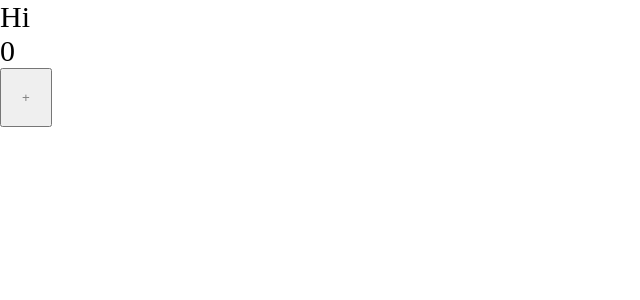
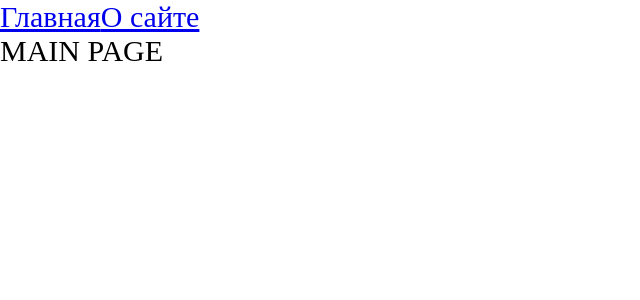
Before and after one commit to alx8437/production_project, a React app: page / in a window 1280 px wide. Shown: the top 300 px of the page, without its empty margins (0-640 px from the left). Built offline with nearby package versions, Linux system fonts and the light colour scheme.

Commit message:
BP-6 Add Routing and Lazy loading

```diff
--- a/package.json
+++ b/package.json
@@ -15,6 +15,7 @@
     "@types/node": "^17.0.21",
     "@types/react": "^17.0.39",
     "@types/react-dom": "^17.0.11",
+    "@types/react-router-dom": "^5.3.3",
     "@types/webpack": "^5.28.0",
     "@types/webpack-dev-server": "^4.7.2",
     "css-loader": "^6.6.0",
@@ -32,6 +33,7 @@
   },
   "dependencies": {
     "react": "^17.0.2",
-    "react-dom": "^17.0.2"
+    "react-dom": "^17.0.2",
+    "react-router-dom": "^6.2.1"
   }
 }
--- a/src/App.tsx
+++ b/src/App.tsx
@@ -1,11 +1,20 @@
-import {Counter} from "./components/Counter";
+import { Suspense } from "react";
+import {Link, Route, Routes} from "react-router-dom";
 import './index.scss'
+import {AboutPageAsync} from "./pages/AboutPage/AboutPage.async";
+import {MainPageAsync} from "./pages/MainPage/MainPage.async";
 
 const App = () => {
   return (
     <div className='app'>
-      Hi
-      <Counter />
+      <Link to="/">Главная</Link>
+      <Link to="/about">О сайте</Link>
+      <Suspense fallback={<div>Loading...</div>}>
+        <Routes>
+          <Route path='/about' element={<AboutPageAsync/>}></Route>
+          <Route path='/' element={<MainPageAsync />}></Route>
+        </Routes>
+      </Suspense>
     </div>
   );
 };
--- a/src/index.tsx
+++ b/src/index.tsx
@@ -1,4 +1,9 @@
 import {render} from 'react-dom'
 import App from "./App";
+import {BrowserRouter} from "react-router-dom";
 
-render(<App/>, document.getElementById('root'))
+render(
+  <BrowserRouter>
+    <App/>
+  </BrowserRouter>,
+  document.getElementById('root'))
--- /dev/null
+++ b/src/pages/AboutPage/AboutPage.async.tsx
@@ -0,0 +1,6 @@
+import { lazy } from 'react';
+
+export const AboutPageAsync = lazy(() => new Promise(res => {
+  // @ts-ignore
+  setTimeout(() => res(import('./AboutPage')), 1500)
+}));
--- /dev/null
+++ b/src/pages/AboutPage/AboutPage.tsx
@@ -0,0 +1,11 @@
+import React from 'react';
+
+const AboutPage = () => {
+  return (
+    <div>
+      ABOUT PAGE
+    </div>
+  );
+};
+
+export default AboutPage;
--- /dev/null
+++ b/src/pages/MainPage/MainPage.async.tsx
@@ -0,0 +1,6 @@
+import { lazy } from 'react';
+
+export const MainPageAsync = lazy(() => new Promise(res => {
+  // @ts-ignore
+  setTimeout(() => res(import('./MainPage')), 1500)
+}));
--- /dev/null
+++ b/src/pages/MainPage/MainPage.tsx
@@ -0,0 +1,11 @@
+import React from 'react';
+
+const MainPage = () => {
+  return (
+    <div>
+      MAIN PAGE
+    </div>
+  );
+};
+
+export default MainPage;
```
Also changed, not shown: 2 other files (tests, documents, lock files or other folders).
